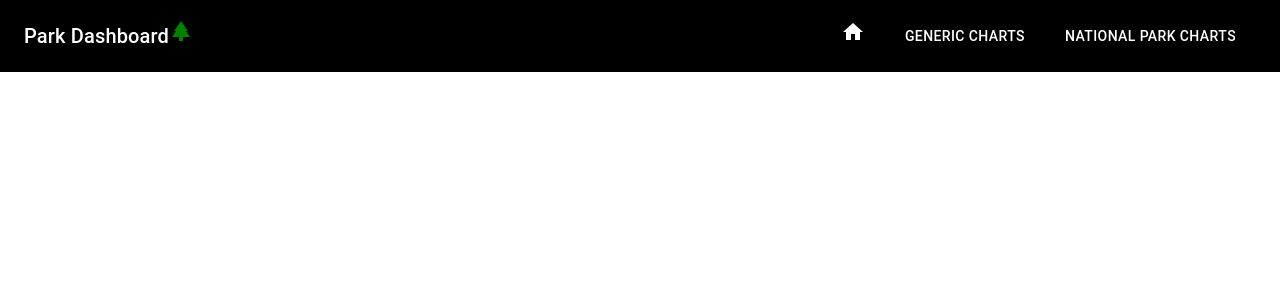
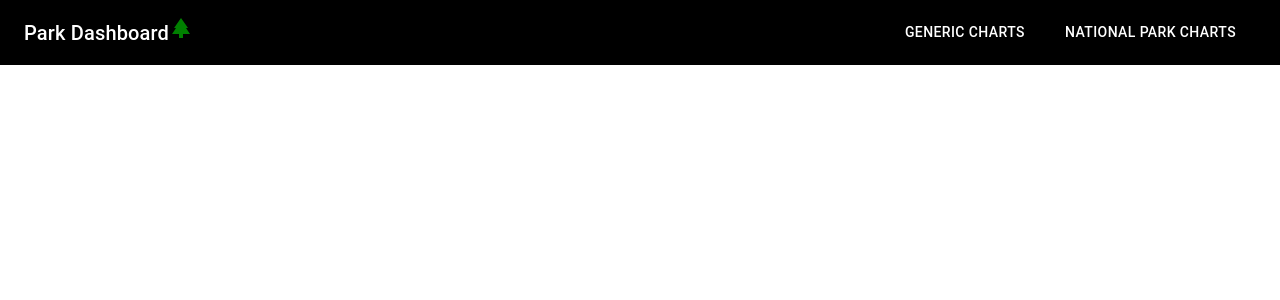
Before and after one commit to rutujapadgilwar/Park-Dashboard, a React (Create React App) app in the folder park-dashboard/: page / in a window 1280 px wide. Shown: the top 300 px of the page. Built offline with nearby package versions, Linux system fonts and the light colour scheme.

Commit message:
remove home icon as per suggestion

```diff
--- a/park-dashboard/src/Components/Navbar/Navbar.js
+++ b/park-dashboard/src/Components/Navbar/Navbar.js
@@ -5,8 +5,8 @@ import AppBar from "@material-ui/core/AppBar";
 import Toolbar from "@material-ui/core/Toolbar";
 import Typography from "@material-ui/core/Typography";
 import Button from "@material-ui/core/Button";
-import { createMuiTheme, ThemeProvider } from "@material-ui/core/styles";
-import HomeIcon from "@material-ui/icons/Home";
+import { ThemeProvider } from "@material-ui/core/styles";
+import { createTheme } from '@material-ui/core/styles';
 import ParkIcon from '@mui/icons-material/Park';
 const useStyles = makeStyles((theme) => ({
   root: {
@@ -34,7 +34,7 @@ const useStyles = makeStyles((theme) => ({
   },
   navbarLink: {
     height: "100%",
-    font: "bold",
+    font: "boldest",
     display: "block",
     color: theme.palette.common.white,
     textDecoration: "none",
@@ -46,7 +46,7 @@ const useStyles = makeStyles((theme) => ({
     boxShadow: "1px 0px 0px 0px",
   },
 }));
-const theme = createMuiTheme({
+const theme = createTheme({
   palette: {
     primary: {
       main: "#FF000",
@@ -61,14 +61,11 @@ const Navbar = () => {
         <AppBar className={classes.header}>
           <Toolbar>
             <Typography variant="h6" className={classes.title}>
+            <Link to="/" className={classes.navbarLink}>
               Park Dashboard
               <ParkIcon className={classes.parklogo} />
+              </Link>
             </Typography>
-            <Button color="inherit" className={classes.navbarButton}>
-              <Link to="/" className={classes.navbarLink}>
-                <HomeIcon className={classes.logo} />
-              </Link>
-            </Button>
             <Button color="inherit" className={classes.navbarButton}>
               <Link to="/GenericCharts" className={classes.navbarLink}>
                 Generic Charts
```
